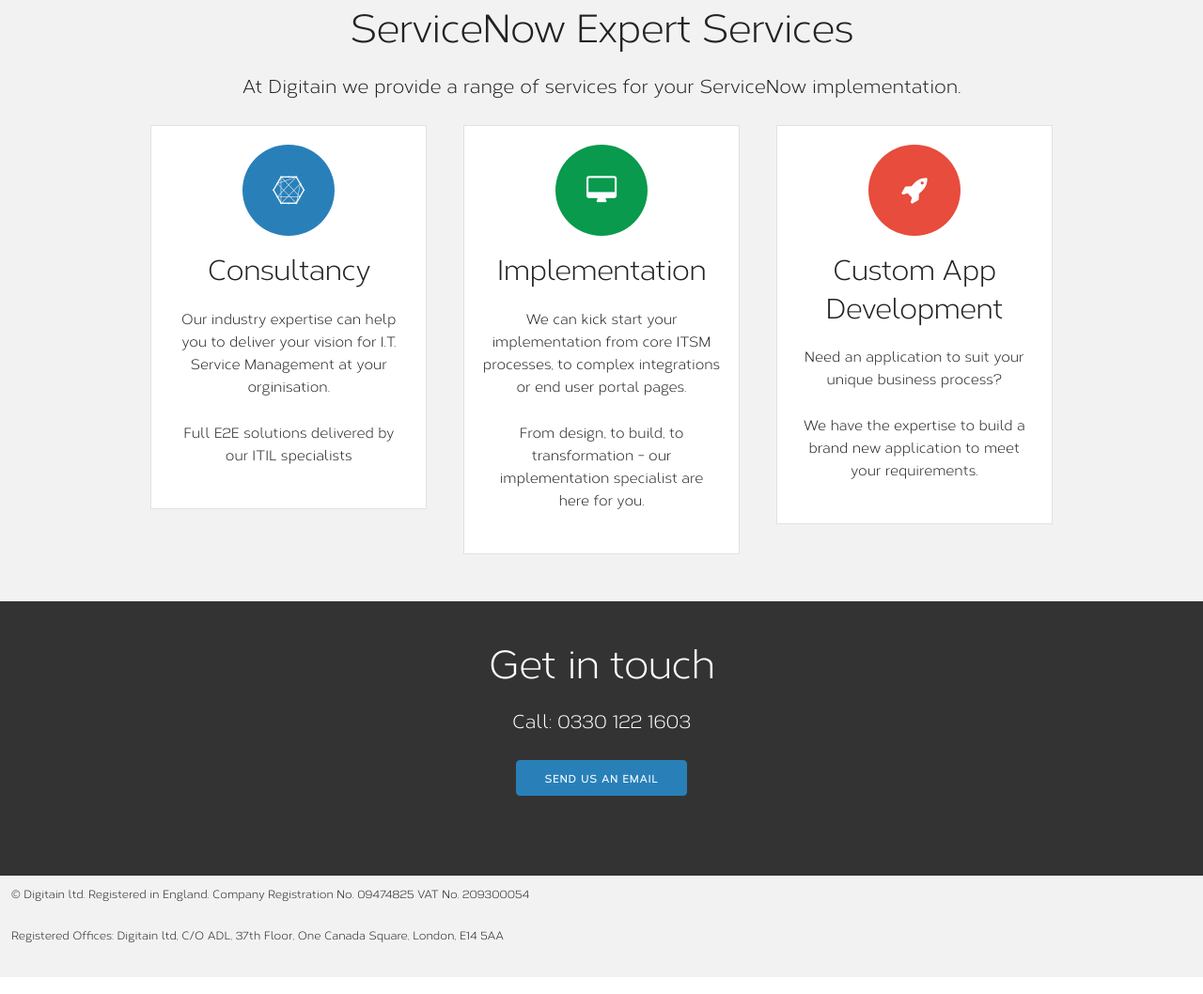
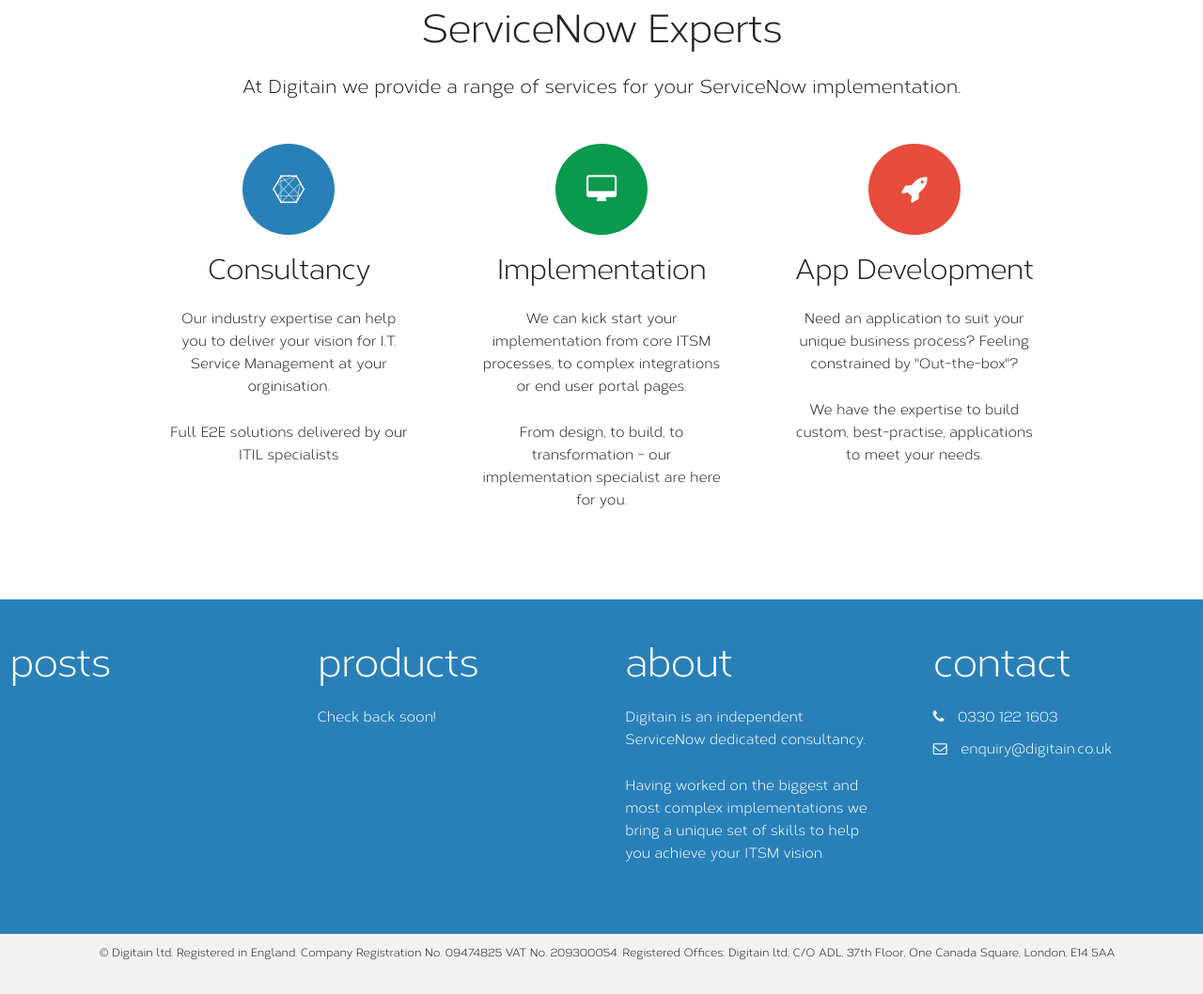
Before and after one commit to NickBain/digitain, a website: page index.html in a window 1280 px wide. Shown: the part 770-1828 px from the top of the page at 94% size. Drawn offline with Linux system fonts and the light colour scheme.

Commit message:
Redesign v2

```diff
--- a/index.html
+++ b/index.html
@@ -55,7 +55,7 @@
   <div class="container ">
   <div class="row">
           <header class="major">
-            <h2>ServiceNow Expert Services</h2>
+            <h2>ServiceNow Experts</h2>
             <p>At Digitain we provide a range of services for your ServiceNow implementation.</p>
           </header>
   </div>
@@ -77,9 +77,9 @@
 
       <div class="one-third column service">
         <i class="icon rounded red big fa fa-rocket"></i>
-        <h4>Custom App Development</h4>
-        <p>Need an application to suit your unique business process? </p>
-        <p>We have the expertise to build a brand new application to meet your requirements.</p>
+        <h4>App Development</h4>
+        <p>Need an application to suit your unique business process? Feeling constrained by "Out-the-box"?</p>
+        <p>We have the expertise to build custom, best-practise, applications to meet your needs.</p>
       </div>
 
     </div>
@@ -89,23 +89,42 @@
 
    <section class="section two">
      <div class="row">
-     <header class="major">
-            <h2>Get in touch</h2>
+         <div class="three columns">
+             <h2>posts</h2></div>
+
+         <div class="three columns"><h2>products</h2>
+         <p>
+            Check back soon!
+         </p></div>
+         <div class="three columns"><h2>about</h2>
+            <p>
+             Digitain is an independent ServiceNow dedicated consultancy.
+            </p>
+             <p>Having worked on the biggest and most complex implementations we bring a unique set of skills to help you achieve your ITSM vision.
+            </p>
+         </div>
+         <div class="three columns">
+             <h2>contact</h2>
+             <ul>
+                 <li><i class="fa fa-phone" aria-hidden="true"></i> <a href="tel:+443301221603">0330 122 1603</a></button></li>
+                 <li><i class="fa fa-envelope-o" aria-hidden="true"></i> <a href="mailto:4d9qmo34">  enquiry@digitain.co.uk</a></li>
+             </ul>
              <p>
-                 Call: 0330 122 1603
+
              </p>
-              <p>
-                 <a href="mailto:4d9qmo34" class="button button-primary">Send us an email</a>
-              </p>
-      </header>
+             <p>
+
+             </p>
+         </div>
+
      </div>
   </section>
 
    <section class="section three">
-     <div class="row" style="padding-left:1em">
+     <div class="row" style="padding-left:1em; text-align:center">
 
-            <p>&copy; Digitain ltd. Registered in England. Company Registration No. 09474825 VAT No. 209300054</p>
-            <p>Registered Offices: Digitain ltd, C/O ADL, 37th Floor, One Canada Square, London, E14 5AA</p>
+            <p>&copy; Digitain ltd. Registered in England. Company Registration No. 09474825 VAT No. 209300054.
+            Registered Offices: Digitain ltd, C/O ADL, 37th Floor, One Canada Square, London, E14 5AA</p>
 
      </div>
   </section>
--- a/scss/skeleton.scss
+++ b/scss/skeleton.scss
@@ -300,7 +300,6 @@
   border-color: lighten($dark-grey, 33.3%);
   outline: 0;
 }
-
 input {
   &[type="submit"]:focus,
   &[type="reset"]:focus,
@@ -651,7 +650,7 @@
 
 //Customisations
 #banner{
-  background-image: url(../images/dark_tint2.png), url(../images/mac3.jpg);
+  background-image: url('../images/splash-compressor.jpg');
     background-position: 0 0;
     background-attachment: fixed;
     background-size: cover;
@@ -671,12 +670,19 @@
 }
 
 section.one{
-  background-color: lighten($light-grey, 6.6%);
+ // background-color: lighten($light-grey, 6.6%);
 }
 
 section.two{
-  background-color: $dark-grey;
+  padding-left: 1rem ;
+  padding-right: 1rem ;
+  a{color: white; text-decoration:none}
+  background-color: #2980B9;
   color: #fff;
+  li {list-style-type: none;
+    i{padding-right: 10px;}
+  }
+
 }
 
 section.three{
@@ -684,6 +690,7 @@
   text-align: left;
   padding: 1rem 0 1rem;
   font-size: 1.2rem;
+
 }
 
 header.major{
@@ -693,10 +700,11 @@
   }
 }
 
+
 .service{
-  background-color: #fff;
+  //background-color: #fff;
   padding: 2rem;
-  border: 1px solid $light-grey;
+  //border: 1px solid $light-grey;
   text-align: center;
 }
 
```
Also changed, not shown: css/skeleton.css, images/splash-compressor.jpg (added), 1 other file.
